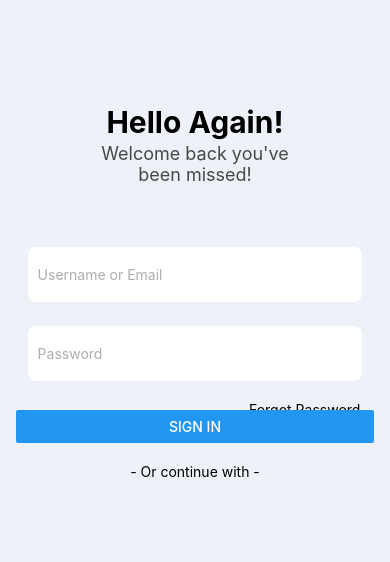
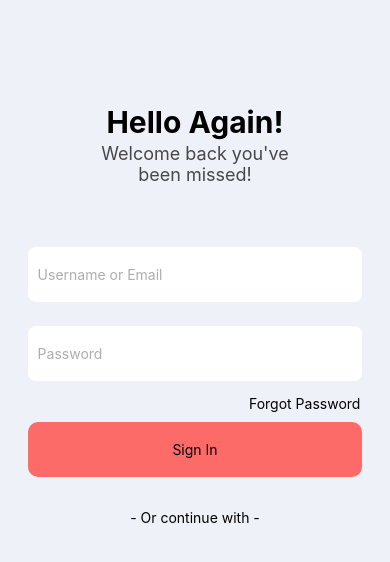
Before and after one commit to d3vinf3rnando/React-Native-Login-Screen-Templates, a React Native app: screen / in a window 390 px wide. Shown: the top 562 px of the page. Built offline with nearby package versions, Linux system fonts and the light colour scheme.

Commit message:
Login Button updated

```diff
--- a/app/LoginScreenOne.js
+++ b/app/LoginScreenOne.js
@@ -1,5 +1,5 @@
 import React from 'react';
-import { Button, SafeAreaView, StyleSheet, Text, TextInput, View } from 'react-native';
+import { Button, SafeAreaView, StyleSheet, Text, TextInput, TouchableOpacity, View } from 'react-native';
 
 
 function LoginScreenOne() {
@@ -19,7 +19,11 @@ function LoginScreenOne() {
             <TextInput style={styles.email} value={pwtext} onChangeText={pwChangeTex}/>
             <Text style={styles.fogPw}>Forgot Password</Text>
 
-            <Button style={styles.signinBtn} title='Sign in'  spacing={4}/>
+           {/* <Button style={styles.signinBtn} title='Sign in' color='#FC6B68' spacing={4}/> */}
+
+           <TouchableOpacity style={styles.buttonstyle}>
+            <Text>Sign In</Text>
+           </TouchableOpacity>
 
             <Text style={styles.continue}>- Or continue with -</Text>
 
@@ -84,16 +88,21 @@ const styles = StyleSheet.create({
     fogPw:{
         textAlign:"right",
         right:14,
-        top:8,
+        top:2,
     },
 
-    signinBtn:{
-
-
-
+    buttonstyle:{
+        borderRadius:10,
+        height: 55,
+        margin: 12,
+        backgroundColor:'#FC6B68',
+        justifyContent: 'center',
+        alignItems: 'center',
 
 
     },
+
+
 
     continue:{
         textAlign:'center',
```
